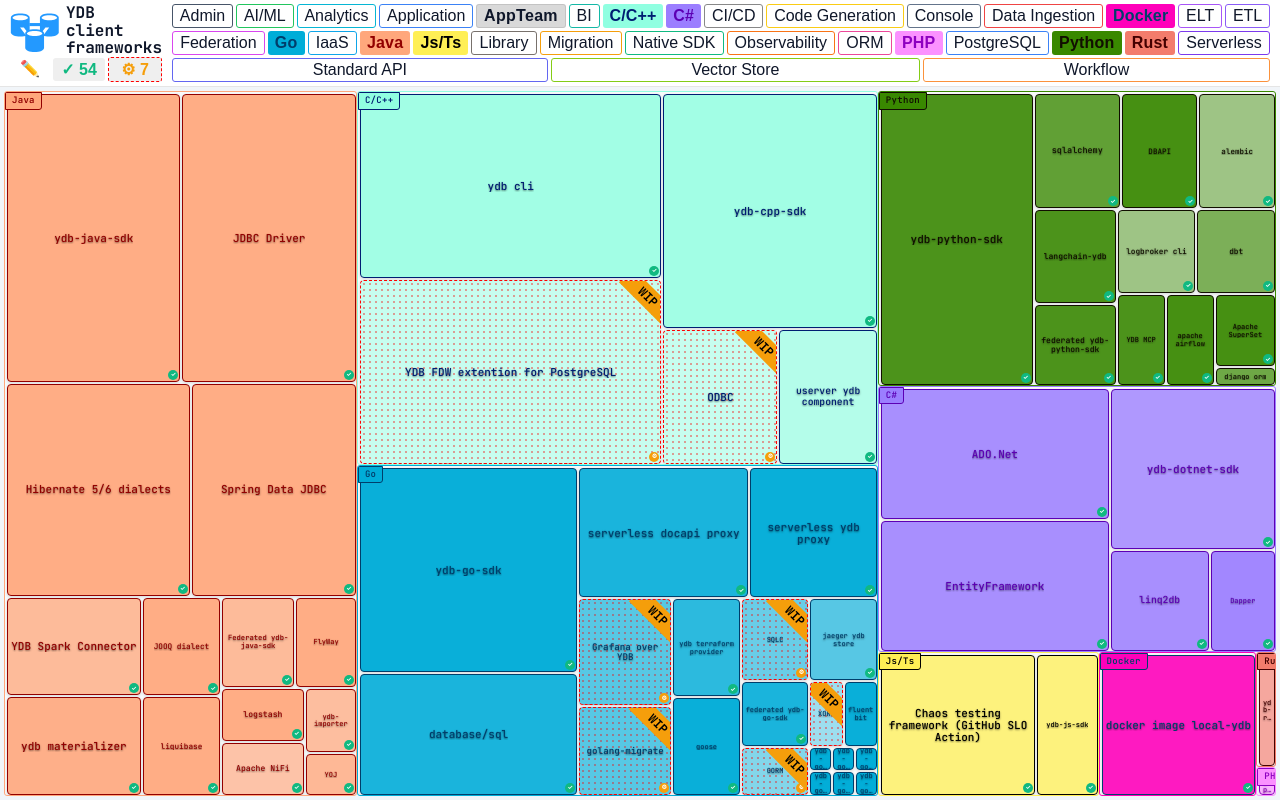
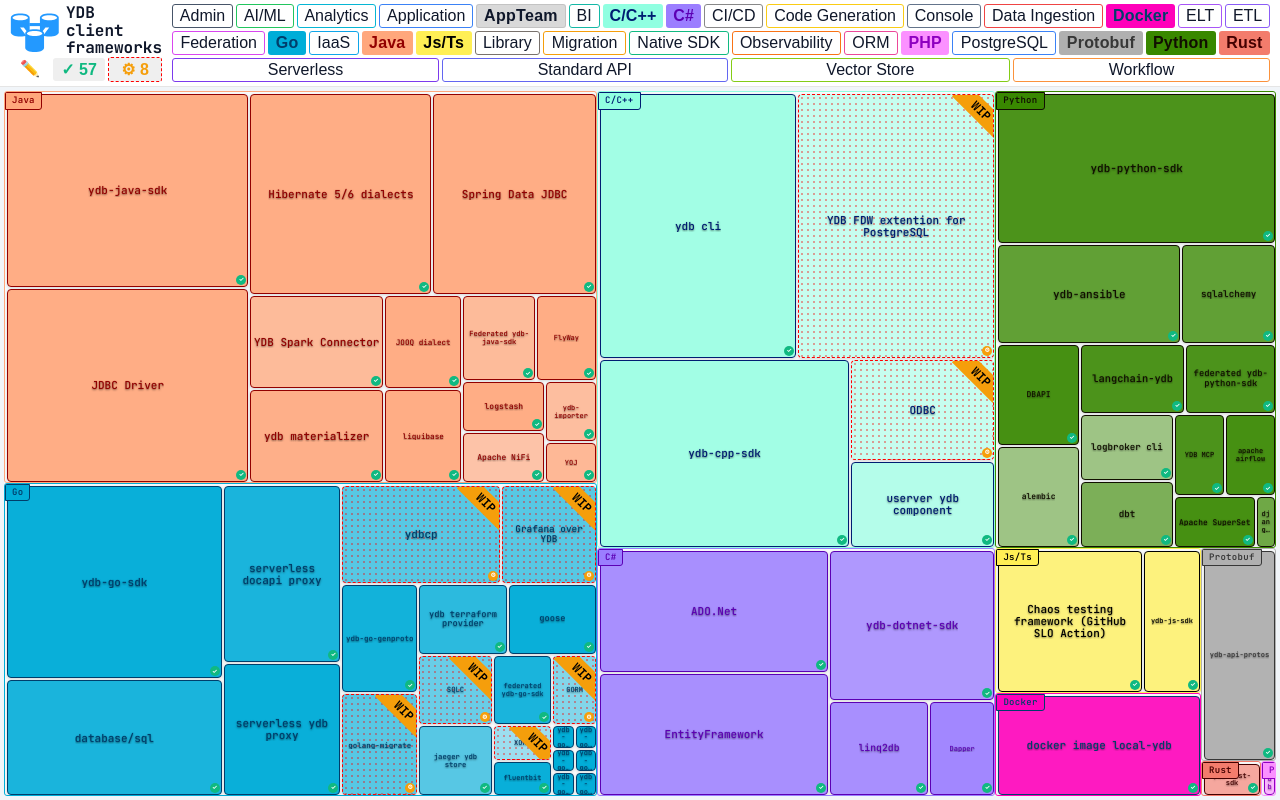
Before and after one commit to ydb-platform/ydb-frameworks, a React (Vite) app: page / in a window 1280 px wide. Built offline with nearby package versions, Linux system fonts and the light colour scheme.

Commit message:
added frameworks

```diff
--- a/src/data/frameworks.js
+++ b/src/data/frameworks.js
@@ -856,6 +856,58 @@
     "impact": 4,
     "quality": 50,
     "repository": "https://github.com/ydb-platform/ydb-jdbc-driver"
+  },
+  {
+    "Продукт": "ydbcp",
+    "Статус": ["В разработке", "Фиксим баги", "Принимаем PR"],
+    "Ответственный": "",
+    "Кто еще может помочь": [],
+    "Язык программирования": "Go",
+    "categories": ["Admin", "Application", "AppTeam"],
+    "description": "YDB Control Plane - management and orchestration service for YDB clusters",
+    "attention": 5,
+    "impact": 6,
+    "quality": 50,
+    "repository": "https://github.com/ydb-platform/ydbcp"
+  },
+  {
+    "Продукт": "ydb-go-genproto",
+    "Статус": ["Production ready", "Фиксим баги", "Принимаем PR"],
+    "Ответственный": "Константин Прокопенко (zkpo)",
+    "Кто еще может помочь": ["Алексей Мясников (asmyasnikov)"],
+    "Язык программирования": "Go",
+    "categories": ["Library", "Code Generation", "AppTeam"],
+    "description": "Generated Go code from YDB API protobuf definitions",
+    "attention": 2,
+    "impact": 8,
+    "quality": 90,
+    "repository": "https://github.com/ydb-platform/ydb-go-genproto"
+  },
+  {
+    "Продукт": "ydb-api-protos",
+    "Статус": ["Production ready", "Заносим свежие фичи", "Фиксим баги", "Принимаем PR"],
+    "Ответственный": "Алексей Мясников (asmyasnikov)",
+    "Кто еще может помочь": [],
+    "Язык программирования": "Protobuf",
+    "categories": ["Library", "AppTeam"],
+    "description": "YDB API protocol buffer definitions for all supported languages",
+    "attention": 3,
+    "impact": 10,
+    "quality": 95,
+    "repository": "https://github.com/ydb-platform/ydb-api-protos"
+  },
+  {
+    "Продукт": "ydb-ansible",
+    "Статус": ["Production ready", "Заносим свежие фичи", "Фиксим баги", "Принимаем PR"],
+    "Ответственный": "",
+    "Кто еще может помочь": [],
+    "Язык программирования": "Python",
+    "categories": ["IaaS", "Admin", "Application", "AppTeam"],
+    "description": "Ansible playbooks for YDB cluster deployment and maintenance",
+    "attention": 5,
+    "impact": 7,
+    "quality": 70,
+    "repository": "https://github.com/ydb-platform/ydb-ansible"
   }
 ];
 
@@ -869,7 +921,8 @@
   "Js/Ts": { bg: "#ffef55", text: "#000000" },
   "Rust": { bg: "#f37c6c", text: "#440000" },
   "PHP": { bg: "#fb91ff", text: "#8e00c0" },
-  "Docker": { bg: "#ff00ba", text: "#003e6b" }
+  "Docker": { bg: "#ff00ba", text: "#003e6b" },
+  "Protobuf": { bg: "#b0b0b0", text: "#373737" }
 };
 
 // Category colors
```
